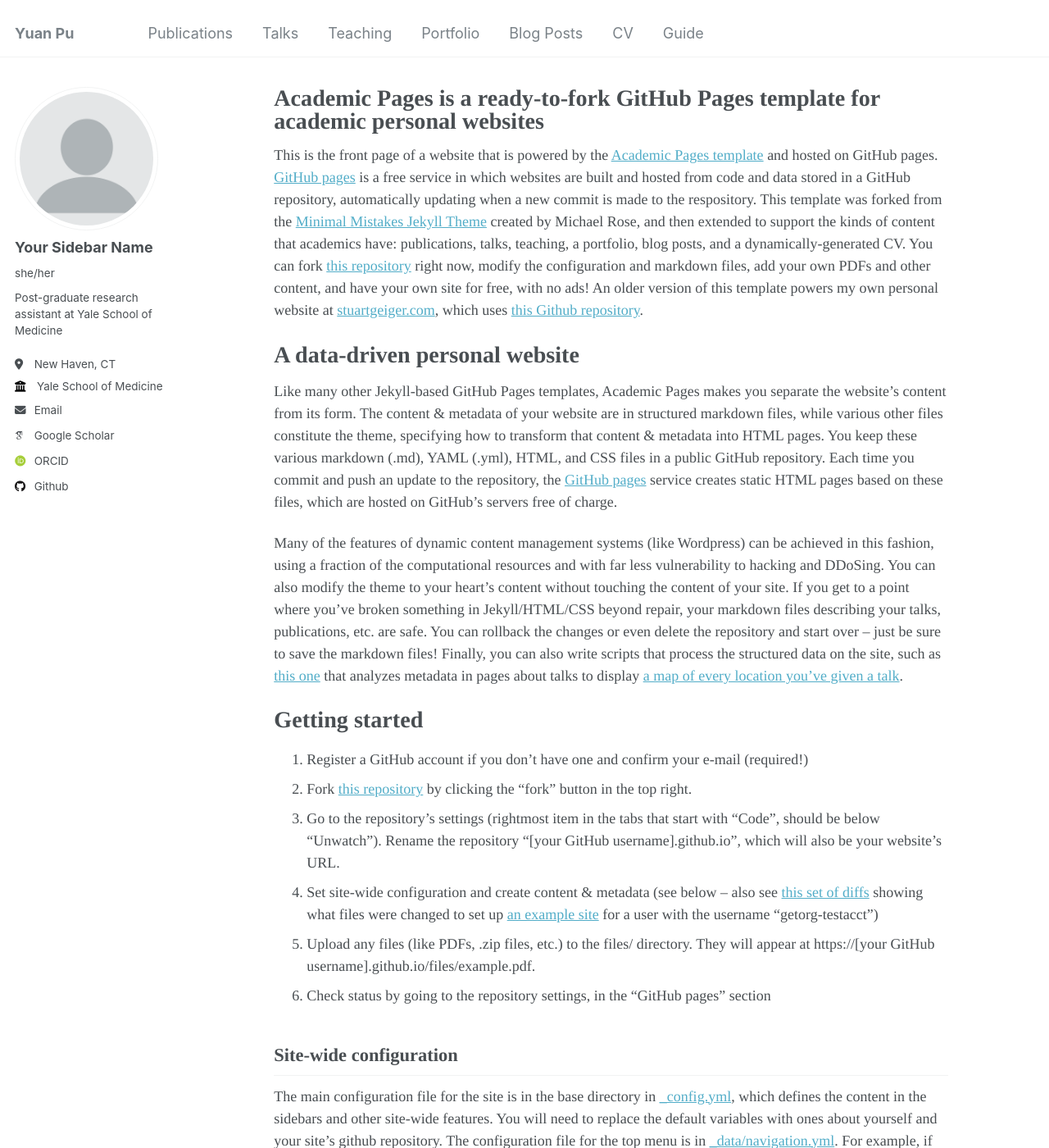
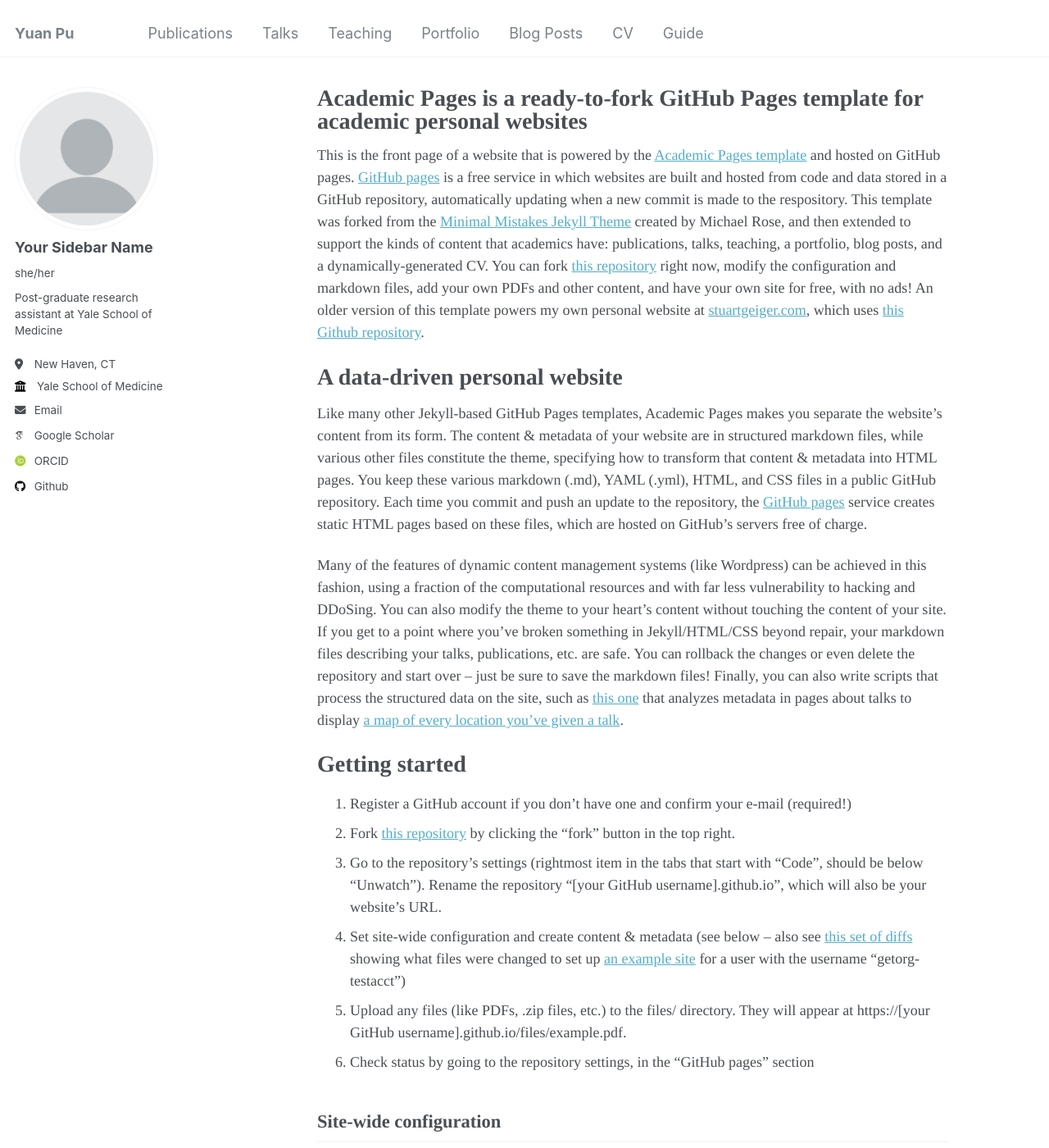
Before and after one commit to yuan-pu/yuan-pu_academicPages, a Jekyll site: the page built from _pages/about.md, in a window 1280 px wide and 1400 px high. Shown: the whole window at 82% size. Built offline with Jekyll 4.4.1, drawn with Linux system fonts in a browser that asks for light colours; some web fonts are replaced.

Commit message:
pages - right side margin

```diff
--- a/_sass/_page.scss
+++ b/_sass/_page.scss
@@ -19,7 +19,7 @@
 .page {
   @include breakpoint($large) {
     @include span(10 of 12 last);
-    @include prefix(1 of 12);
+    @include prefix(1.5 of 12);
     @include suffix(1 of 12);
   }
 
```
